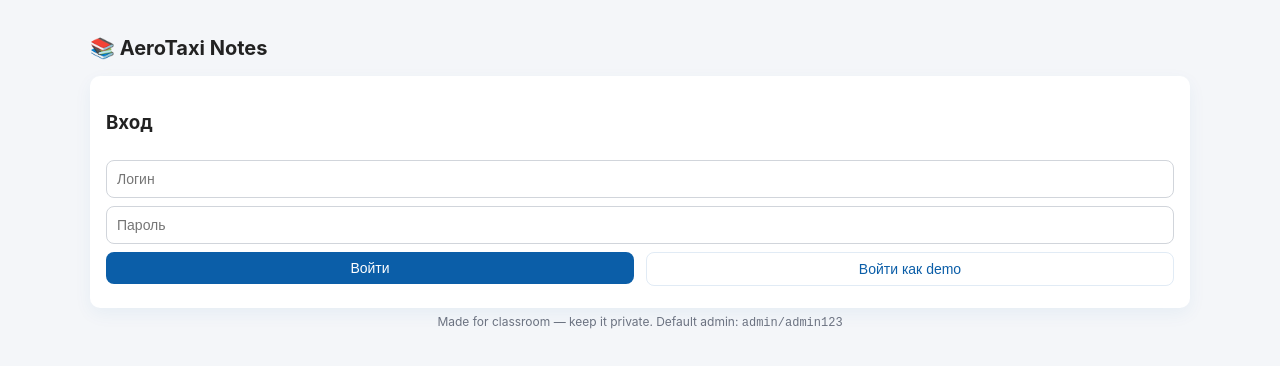
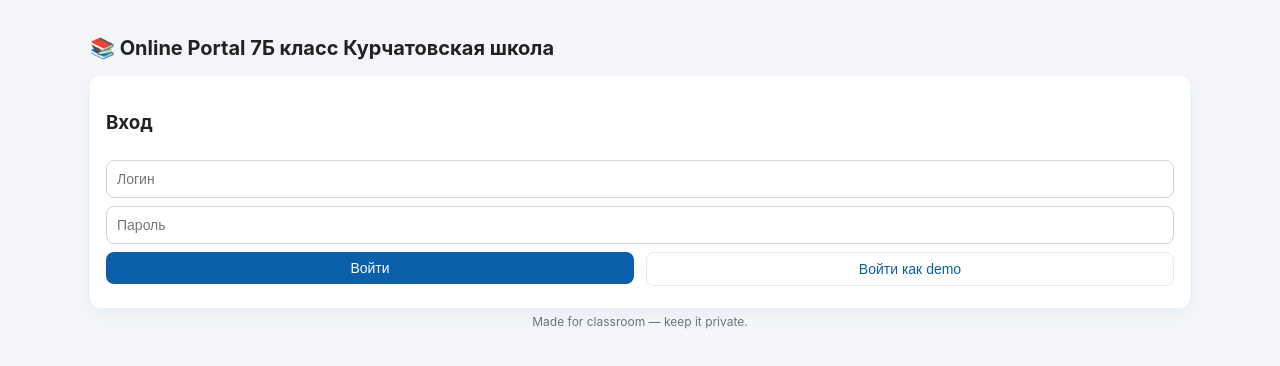
Before and after one commit to winmatwey/projectonline, a plain HTML site: page index.html in a window 1280 px wide. Drawn offline with Linux system fonts and the light colour scheme.

Commit message:
Update index.html

```diff
--- a/index.html
+++ b/index.html
@@ -3,7 +3,7 @@
 <html lang="ru">
 <head>
   <meta charset="utf-8" />
-  <title>AeroTaxi Notes — v5</title>
+  <title>Online Portal 7Б класс Курчатовская школа</title>
   <meta name="viewport" content="width=device-width,initial-scale=1" />
   <style>
     :root{
@@ -43,7 +43,7 @@
 <body>
   <div class="container">
     <header>
-      <h1>📚 AeroTaxi Notes</h1>
+      <h1>📚 Online Portal 7Б класс Курчатовская школа</h1>
       <div id="userInfo" class="small"></div>
     </header>
 
@@ -89,7 +89,7 @@
       </div>
     </div>
 
-    <footer class="small">Made for classroom — keep it private. Default admin: <code>admin/admin123</code></footer>
+    <footer class="small">Made for classroom — keep it private.</code></footer>
   </div>
 
 <script>
```
